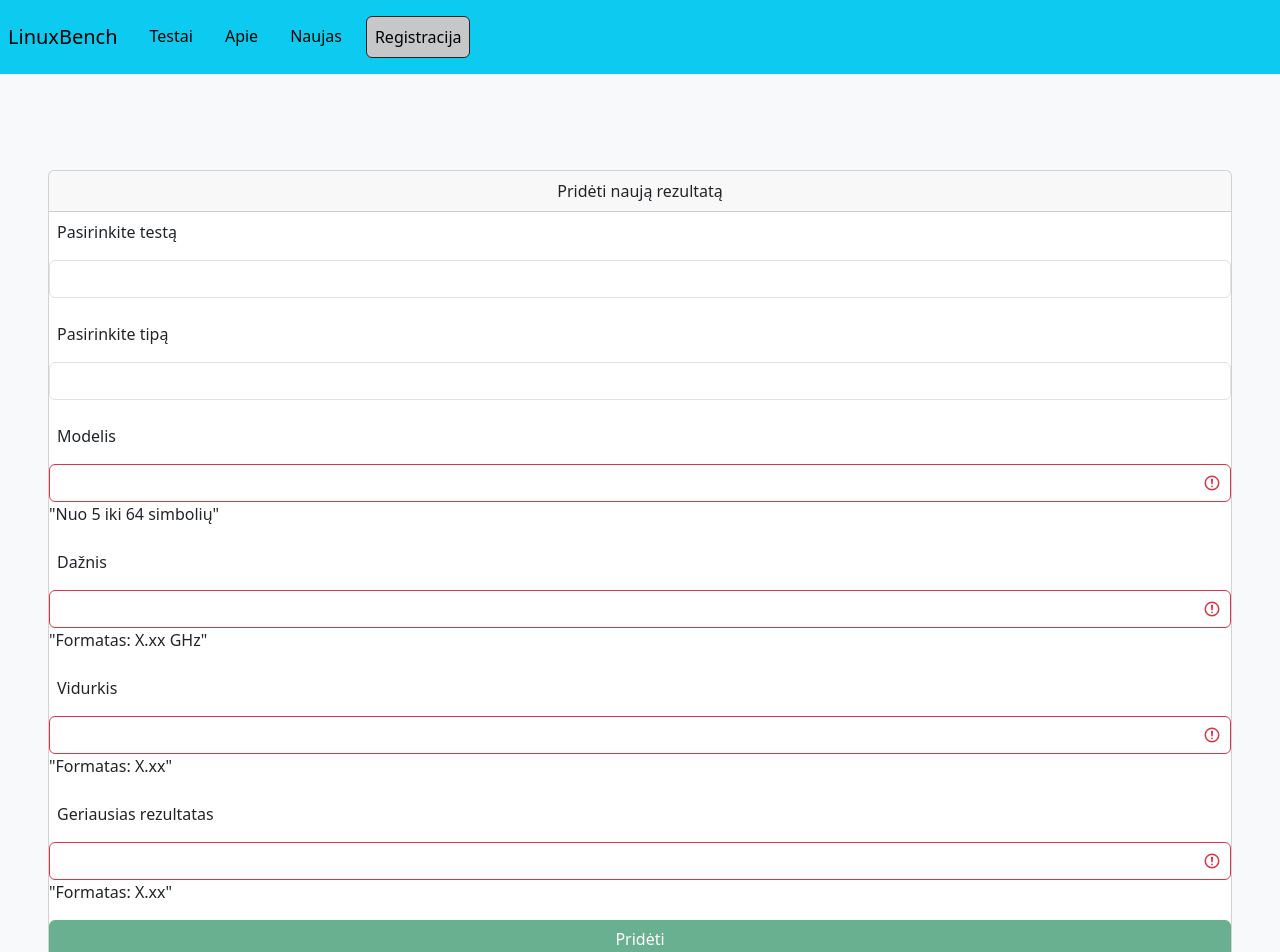
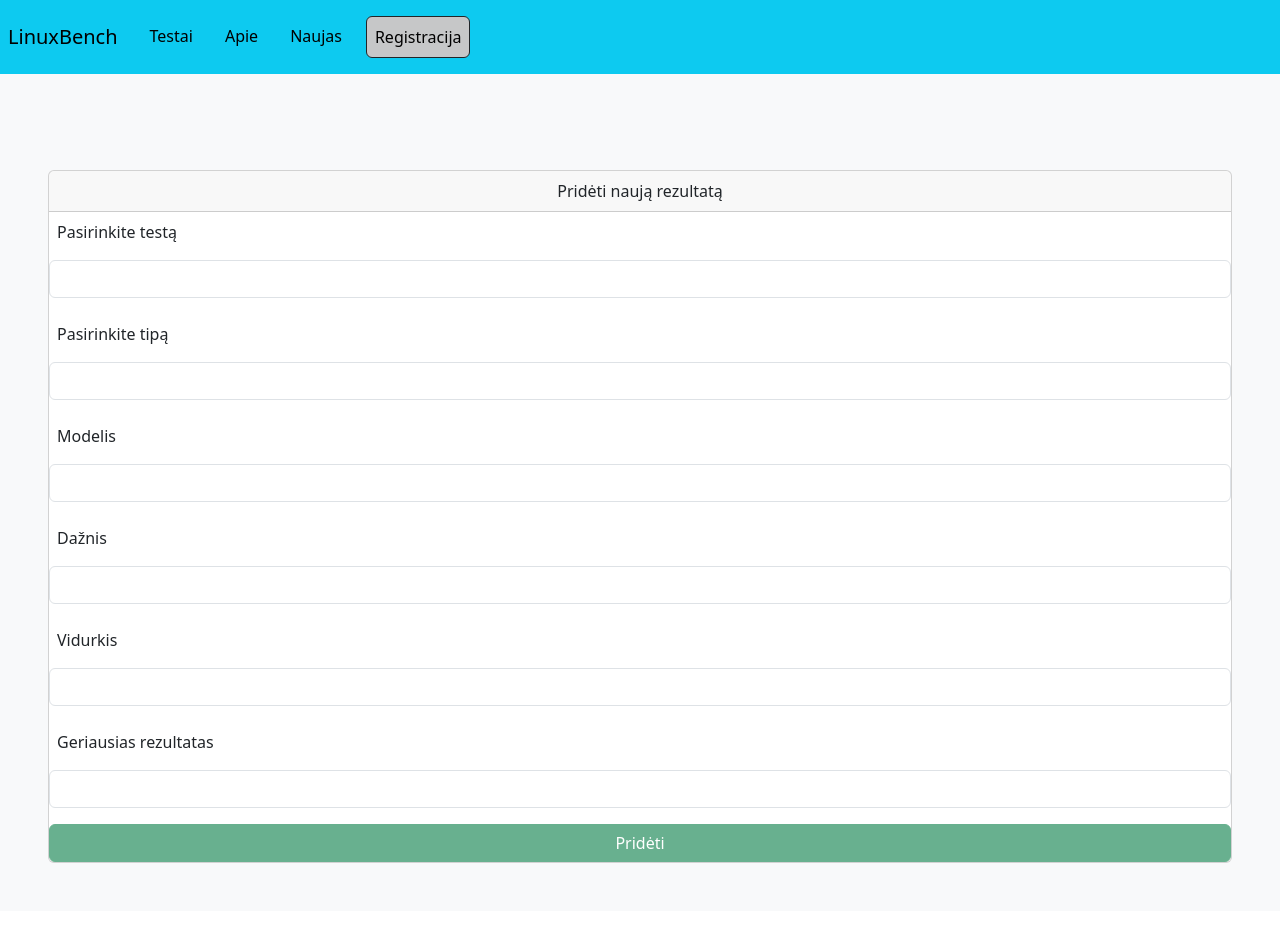
Before and after one commit to KostasEreksonas/Linux-greitaveikos-testavimas, an Angular app: page /new in a window 1280 px wide. Shown: the top 952 px of the page. After the commit the page ends 911 px from the top, so only its background shows below. Built offline with nearby package versions, Linux system fonts and the light colour scheme.

Commit message:
Pataisyta formų validacija

```diff
--- a/src/app/components/edit-result/edit-result.component.html
+++ b/src/app/components/edit-result/edit-result.component.html
@@ -34,7 +34,7 @@
           maxlength="64"
           #inputModel="ngModel"
         >
-        <div class="helper-block">"Nuo 5 iki 64 simbolių"</div>
+        <div class="helper-block" *ngIf="!inputModel.valid">"Nuo 5 iki 64 simbolių"</div>
       </div>
       <div class="mb-3">
         <label for="frequency" class="form-label p-2">Dažnis</label>
--- a/src/app/components/upload-result/upload-result.component.html
+++ b/src/app/components/upload-result/upload-result.component.html
@@ -27,14 +27,14 @@
           name="model"
           id="model"
           class="form-control"
-          [class.is-invalid]="!inputModel.valid"
+          [class.is-invalid]="!inputModel.valid && inputModel.touched"
           [(ngModel)]="model"
           required
           minlength="5"
           maxlength="64"
           #inputModel="ngModel"
         >
-        <div class="helper-block">"Nuo 5 iki 64 simbolių"</div>
+        <div class="helper-block" *ngIf="!inputModel.valid && inputModel.touched">"Nuo 5 iki 64 simbolių"</div>
       </div>
       <div class="mb-3">
         <label for="frequency" class="form-label p-2">Dažnis</label>
@@ -43,14 +43,14 @@
           name="frequency"
           id="frequency"
           class="form-control"
-          [class.is-invalid]="!inputFrequency.valid"
+          [class.is-invalid]="!inputFrequency.valid && inputFrequency.touched"
           [(ngModel)]="frequency"
           required
           minlength="8"
           maxlength="8"
           #inputFrequency="ngModel"
         >
-        <div class="helper-block" *ngIf="!inputAverage.valid">"Formatas: X.xx GHz"</div>
+        <div class="helper-block" *ngIf="!inputFrequency.valid && inputFrequency.touched">"Formatas: X.xx GHz"</div>
       </div>
       <div class="mb-3">
         <label for="average" class="form-label p-2">Vidurkis</label>
@@ -59,14 +59,14 @@
           name="average"
           id="average"
           class="form-control"
-          [class.is-invalid]="!inputAverage.valid"
+          [class.is-invalid]="!inputAverage.valid && inputAverage.touched"
           [(ngModel)]="average"
           required
           minlength="4"
           maxlength="16"
           #inputAverage="ngModel"
         >
-        <div class="helper-block" *ngIf="!inputAverage.valid">"Formatas: X.xx"</div>
+        <div class="helper-block" *ngIf="!inputAverage.valid && inputAverage.touched">"Formatas: X.xx"</div>
       </div>
       <div class="mb-3">
         <label for="fastest" class="form-label p-2">Geriausias rezultatas</label>
@@ -75,14 +75,14 @@
           name="fastest"
           id="fastest"
           class="form-control"
-          [class.is-invalid]="!inputFastest.valid"
+          [class.is-invalid]="!inputFastest.valid && inputFastest.touched"
           [(ngModel)]="fastest"
           required
           minlength="4"
           maxlength="16"
           #inputFastest="ngModel"
         >
-        <div class="helper-block" *ngIf="!inputFastest.valid">"Formatas: X.xx"</div>
+        <div class="helper-block" *ngIf="!inputFastest.valid && inputFastest.touched">"Formatas: X.xx"</div>
       </div>
       <button type="submit" class="btn btn-success" [disabled]="!f.valid">Pridėti</button>
     </div>
```
